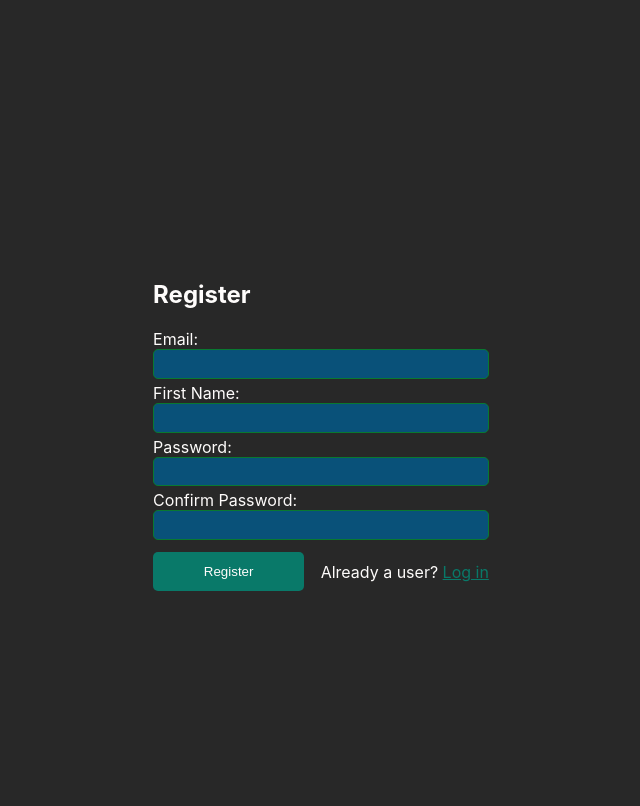
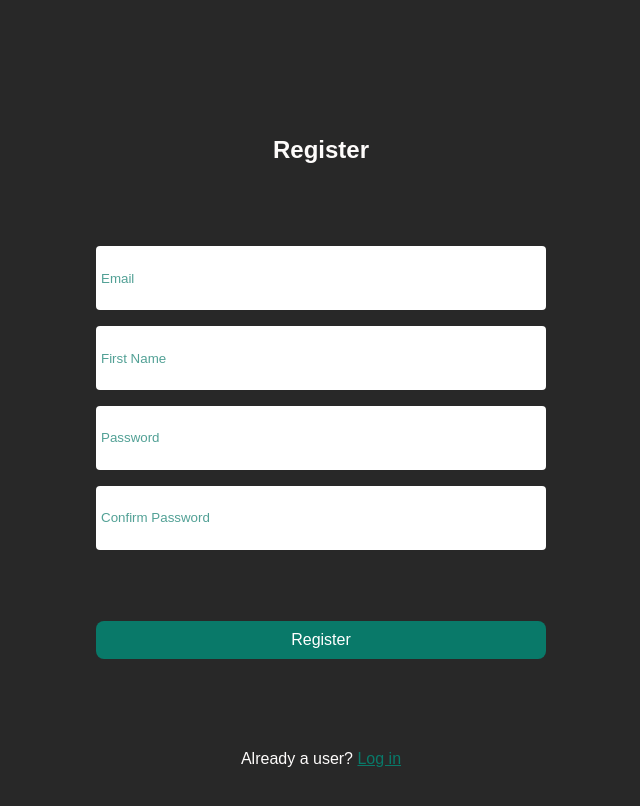
Before and after one commit to Hyeri1ee/Smart-Houshold-Appliance-webapp, a React (Vite) app in the folder front/: page /register in a window 1280 px wide. Shown: the top 806 px of the page, without its empty margins (319-959 px from the left). Built offline with nearby package versions, Linux system fonts and the light colour scheme.

Commit message:
TSK17 restyled register and login pages

```diff
--- a/front/src/components/generic/LargeButton.jsx
+++ b/front/src/components/generic/Button.jsx
@@ -1,21 +1,22 @@
 import PropTypes from "prop-types";
 
-const LargeButton = ({ onClick, children }) => {
-  const handleClick = (e) => {
-    e.preventDefault();
-    onClick();
-  };
-
+const Button = ({ type, onClick, children }) => {
   return (
-    <button style={styles.button} onClick={handleClick}>
+    <button style={styles.button} type={type} onClick={onClick} className="custom-button">
       {children}
     </button>
   );
 };
 
-LargeButton.propTypes = {
-  onClick: PropTypes.func.isRequired,
+Button.propTypes = {
+  type: PropTypes.oneOf(["button", "submit", "reset"]),
+  onClick: PropTypes.func,
   children: PropTypes.node.isRequired,
+};
+
+Button.defaultProps = {
+  type: "button",
+  onClick: () => { },
 };
 
 const styles = {
@@ -33,4 +34,4 @@ const styles = {
   },
 };
 
-export default LargeButton;
+export default Button;
--- a/front/src/pages/Login.jsx
+++ b/front/src/pages/Login.jsx
@@ -1,4 +1,5 @@
-import React, {useState} from "react";
+import { useState } from "react";
+import Button from "../components/generic/Button"
 
 import "../styles/global.css";
 import "../styles/auth/auth-page-style.css";
@@ -32,27 +33,28 @@ function LoginPage() {
   }
 
   return (
-    <div>
+    <div style={styles.container}>
+      <h1>Welcome!</h1>
       <h2>Login</h2>
-      <form onSubmit={handleSubmit}>
-        <div>
-          <label>Email:</label>
+      <form onSubmit={handleSubmit} style={styles.form}>
+        <div style={styles.inputFieldsContainer}>
           <input
             type="email"
             value={email}
             onChange={(e) => setEmail(e.target.value)}
+            placeholder="Email"
+            style={styles.input}
           />
-        </div>
-        <div>
-          <label>Password:</label>
           <input
             type="password"
             value={password}
             onChange={(e) => setPassword(e.target.value)}
+            placeholder="Password"
+            style={styles.input}
           />
         </div>
-        <div className="auth-options">
-          <button type="submit">Login</button>
+        <div className="auth-options" style={styles.authOptions}>
+          <Button type="submit">Login</Button>
           <p>Not a user? <a href="/register">Register</a></p>
         </div>
       </form>
@@ -60,4 +62,51 @@ function LoginPage() {
   );
 }
 
+const styles = {
+  container: {
+    paddingTop: "90px",
+    display: "flex",
+    flexDirection: "column",
+    alignItems: "center",
+    maxWidth: "500px",
+    fontFamily: "Arial, sans-serif",
+    height: "100vh",
+    width: "100vw",
+    boxSizing: "border-box",
+  },
+  form: {
+    borderRadius: "4px",
+    display: "flex",
+    flexDirection: "column",
+    justifyContent: "flex-start",
+    height: "80%",
+    width: "90%"
+  },
+  inputFieldsContainer: {
+    borderRadius: "4px",
+    display: "flex",
+    flexDirection: "column",
+    justifyContent: "center",
+    height: "40%",
+  },
+  input: {
+    width: "100%",
+    height: "20%",
+    padding: "5px",
+    margin: "8px auto",
+    backgroundColor: "white",
+    border: "2px solid var(--primary-color)",
+    borderRadius: "4px",
+    color: "black"
+  },
+  authOptions: {
+    borderRadius: "4px",
+    display: "flex",
+    flexDirection: "column",
+    justifyContent: "space-between",
+    height: "18%",
+    textAlign: "center"
+  }
+}
+
 export default LoginPage;
--- a/front/src/pages/PanelsinfoPage.jsx
+++ b/front/src/pages/PanelsinfoPage.jsx
@@ -1,5 +1,5 @@
-import Dropdown from "../components/generic/Dropdown";
-import LargeButton from "../components/generic/LargeButton";
+import Dropdown from "../components/Dropdown";
+import LargeButton from "../components/generic/Button";
 
 const options = [
   { value: "mono-si", title: "mono-si" },
--- a/front/src/pages/Register.jsx
+++ b/front/src/pages/Register.jsx
@@ -1,4 +1,5 @@
-import React, {useState} from "react";
+import { useState } from "react";
+import Button from "../components/generic/Button";
 
 import "../styles/global.css";
 import "../styles/auth/auth-page-style.css";
@@ -40,43 +41,41 @@ function RegisterPage() {
     }
 
     return (
-        <div>
+        <div style = {styles.container} >
             <h2>Register</h2>
-            <form onSubmit={handleSubmit}>
-                <div>
-                    <label>Email:</label>
+            <form onSubmit={handleSubmit} style={styles.form}>
+                <div style={styles.inputFieldsContainer}>
                     <input
                         type="email"
                         value={email}
                         onChange={(e) => setEmail(e.target.value)}
+                        placeholder="Email"
+                        style={styles.input}
                     />
-                </div>
-                <div>
-                    <label>First Name:</label>
                     <input
                         type="text"
                         value={firstName}
                         onChange={(e) => setFirstName(e.target.value)}
+                        placeholder="First Name"
+                        style={styles.input}
                     />
-                </div>
-                <div>
-                    <label>Password:</label>
                     <input
                         type="password"
                         value={password}
                         onChange={(e) => setPassword(e.target.value)}
+                        placeholder="Password"
+                        style={styles.input}
                     />
-                </div>
-                <div>
-                    <label>Confirm Password:</label>
                     <input
                         type="password"
                         value={confirmPassword}
                         onChange={(e) => setConfirmPassword(e.target.value)}
+                        placeholder="Confirm Password"
+                        style={styles.input}
                     />
                 </div>
-                <div className="auth-options">
-                    <button type="submit">Register</button>
+                <div className="auth-options" style={styles.authOptions}>
+                    <Button type="submit">Register</Button>
                     <p>Already a user? <a href="/login">Log in</a></p>
                 </div>
             </form>
@@ -84,4 +83,51 @@ function RegisterPage() {
     );
 }
 
+const styles = {
+    container: {
+        paddingTop: "90px",
+        display: "flex",
+        flexDirection: "column",
+        alignItems: "center",
+        maxWidth: "500px",
+        fontFamily: "Arial, sans-serif",
+        height: "100vh",
+        width: "100vw",
+        boxSizing: "border-box",
+    },
+    form: {
+        borderRadius: "4px",
+        display: "flex",
+        flexDirection: "column",
+        justifyContent: "space-evenly",
+        height: "90%",
+        width: "90%"
+    },
+    inputFieldsContainer: {
+        borderRadius: "4px",
+        display: "flex",
+        flexDirection: "column",
+        justifyContent: "center",
+        height: "50%",
+    },
+    input: {
+        width: "100%",
+        height: "20%",
+        padding: "5px",
+        margin: "8px auto",
+        backgroundColor: "white",
+        border: "2px solid var(--primary-color)",
+        borderRadius: "4px",
+        color: "black"
+    },
+    authOptions: {
+        borderRadius: "4px",
+        display: "flex",
+        flexDirection: "column",
+        justifyContent: "space-between",
+        height: "23%",
+        textAlign: "center"
+    }
+}
+
 export default RegisterPage;
```
